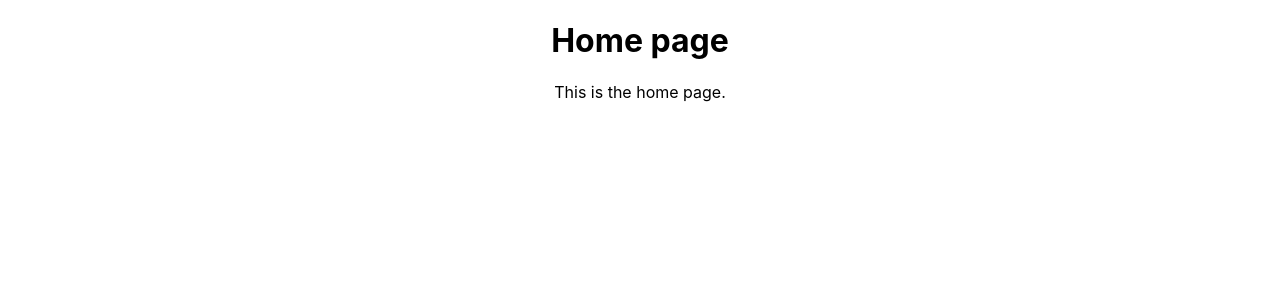
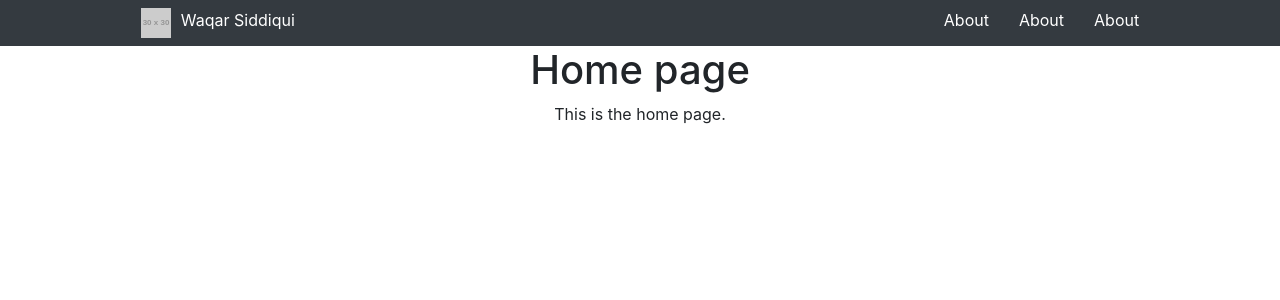
Before and after one commit to wmsiddiqui/wmsiddiqui, a React (Create React App) app: page / in a window 1280 px wide. Shown: the top 300 px of the page. Built offline with nearby package versions, Linux system fonts and the light colour scheme.

Commit message:
Added header and fixed routing.

```diff
--- a/public/index.html
+++ b/public/index.html
@@ -3,6 +3,13 @@
   <head>
     <meta charset="utf-8" />
     <link rel="shortcut icon" href="%PUBLIC_URL%/favicon.ico" />
+    <link
+      rel="stylesheet"
+      href="https://maxcdn.bootstrapcdn.com/bootstrap/4.3.1/css/bootstrap.min.css"
+      integrity="sha384-ggOyR0iXCbMQv3Xipma34MD+dH/1fQ784/j6cY/iJTQUOhcWr7x9JvoRxT2MZw1T"
+      crossorigin="anonymous"
+    />
+
     <meta name="viewport" content="width=device-width, initial-scale=1" />
     <meta name="theme-color" content="#000000" />
     <!--
--- a/src/App.js
+++ b/src/App.js
@@ -1,11 +1,16 @@
 import React from 'react';
+import { BrowserRouter } from 'react-router-dom';
 import './App.css';
 import PageRouter from './components/pageRouter/pageRouter';
+import Header from './components/header/header';
 
 function App() {
 	return (
 		<div className="App">
-			<PageRouter />
+			<BrowserRouter>
+				<Header />
+				<PageRouter />
+			</BrowserRouter>
 		</div>
 	);
 }
--- a/src/components/about/about.js
+++ b/src/components/about/about.js
@@ -1,10 +1,22 @@
 import React from 'react';
+import Spinner from 'react-bootstrap/Spinner';
 
 export default function(props) {
+	let content;
+
+	if (props.isLoadingProfile) {
+		content = (
+			<Spinner animation="border" role="status">
+				<span className="sr-only">Loading...</span>
+			</Spinner>
+		);
+	} else {
+		content = <span>{props.userProfile.bio}</span>;
+	}
 	return (
 		<React.Fragment>
 			<h1>About Me</h1>
-			<span>{props.userProfile.bio}</span>
+			{content}
 		</React.Fragment>
 	);
 }
--- a/src/components/about/aboutContainer.js
+++ b/src/components/about/aboutContainer.js
@@ -9,7 +9,7 @@ class AboutContainer extends React.Component {
 	}
 
 	render() {
-		return <AboutView userProfile={this.props.userProfile} />;
+		return <AboutView userProfile={this.props.userProfile} isLoadingProfile={this.props.isLoadingProfile} />;
 	}
 }
 
--- /dev/null
+++ b/src/components/header/header.css
@@ -0,0 +1,27 @@
+.navbar a {
+	color: #ffffff;
+	padding-left: 10px;
+	text-decoration: none;
+}
+
+.navbar {
+	background-color: #343a40;
+	flex-grow: 1;
+	flex-direction: column;
+	display: flex;
+}
+
+.navbarItems {
+	width: 80%;
+	flex-direction: row;
+	display: flex;
+	justify-content: space-between;
+}
+
+.navbarBrand {
+	text-align: left;
+}
+
+.navbarLinks a {
+	padding-left: 30px;
+}
--- a/src/components/header/header.js
+++ b/src/components/header/header.js
@@ -1,9 +1,29 @@
 import React from 'react';
+import { Link, withRouter } from 'react-router-dom';
+import './header.css';
 
-export default function() {
+const navBar = function() {
 	return (
-		<React.Fragment>
-			<h1>Header</h1>
-		</React.Fragment>
+		<div className="navbar">
+			<div className="navbarItems">
+				<div className="navbarBrand">
+					<img
+						src="https://via.placeholder.com/30"
+						width="30"
+						height="30"
+						className="d-inline-block align-top"
+						alt="React Bootstrap logo"
+					/>
+					<Link to="/">Waqar Siddiqui</Link>
+				</div>
+				<div className="navbarLinks">
+					<Link to="/about">About</Link>
+					<Link to="/about">About</Link>
+					<Link to="/about">About</Link>
+				</div>
+			</div>
+		</div>
 	);
-}
+};
+
+export default withRouter(navBar);
--- a/src/components/pageRouter/pageRouter.js
+++ b/src/components/pageRouter/pageRouter.js
@@ -1,13 +1,13 @@
 import React from 'react';
-import { BrowserRouter as Router, Route } from 'react-router-dom';
+import { Switch, Route } from 'react-router-dom';
 import Home from '../home/home';
 import AboutContainer from '../about/aboutContainer';
 
 export default function() {
 	return (
-		<Router>
-			<Route exact path="/" component={Home} />
+		<Switch>
+			<Route path="/" component={Home} exact />
 			<Route path="/About" component={AboutContainer} />
-		</Router>
+		</Switch>
 	);
 }
```
